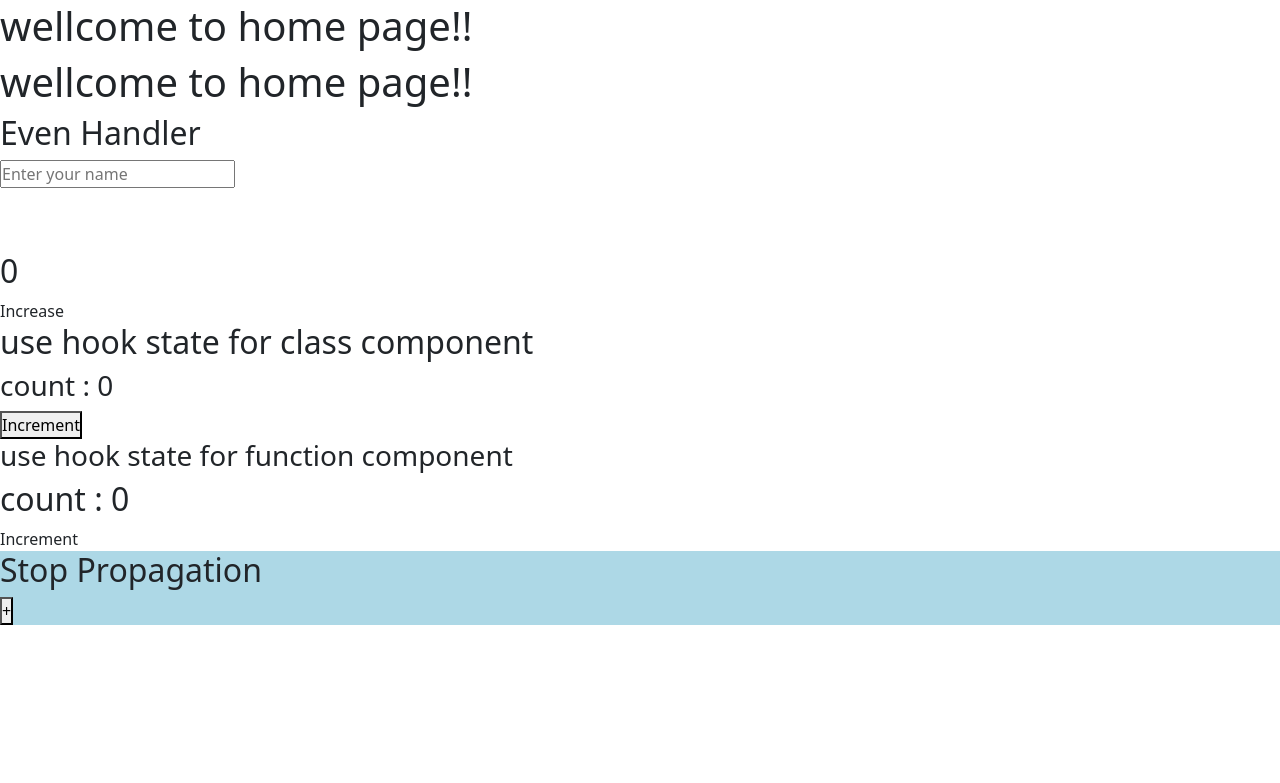
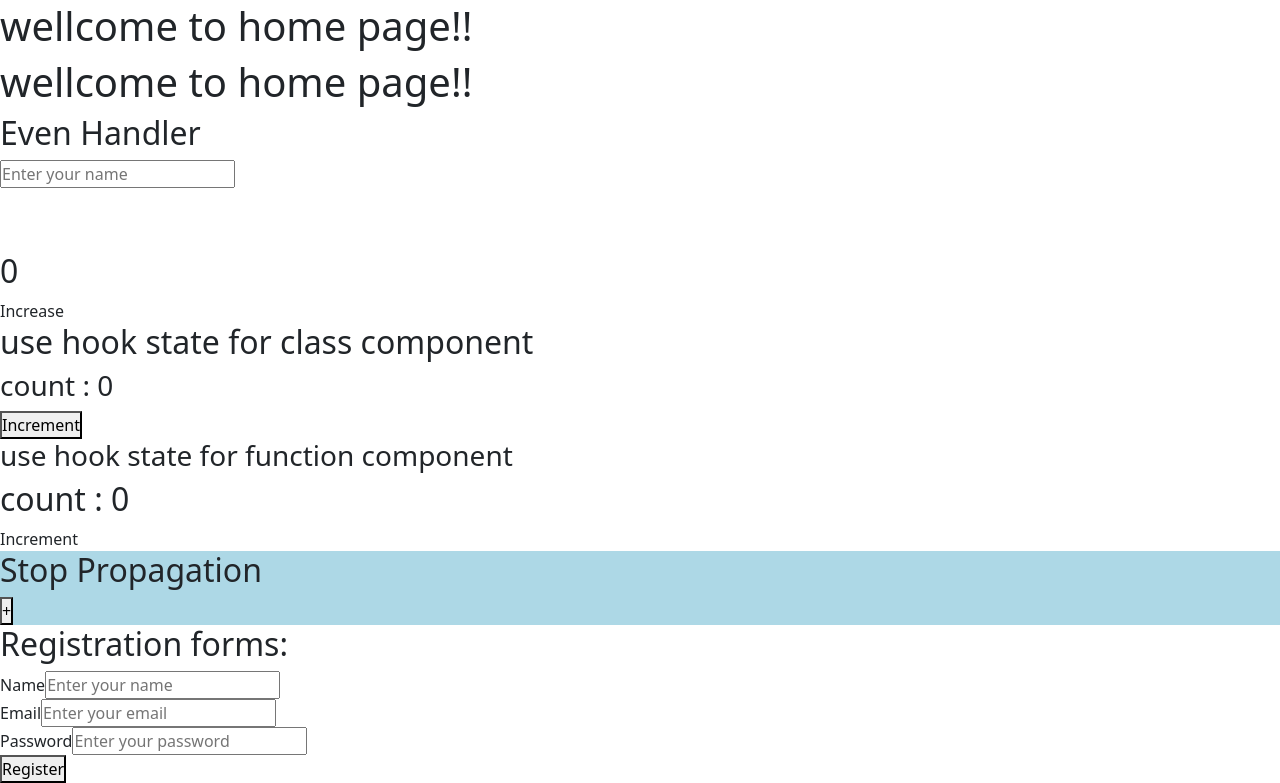
Before and after one commit to arefinMilen/React-JS, a React (Create React App) app in the folder my-app/: page / in a window 1280 px wide. Shown: the part 2111-2894 px from the top of the page. Before the commit the page ends 2736 px from the top, so only its background shows below. Built offline with nearby package versions, Linux system fonts and the light colour scheme.

Commit message:
create form and added event handler for manage input

```diff
--- a/my-app/src/App.js
+++ b/my-app/src/App.js
@@ -11,6 +11,7 @@ import Even_handler from './components/EVENT_HANDLER/index';
 import Event_Binding from './components/Event_Binding/index';
 import Hook_State1 from './components/Hooks_UseState/index1';
 import Hook_State2 from './components/Hooks_UseState/index2';
+import Forms from './components/Forms/Forms';
 {/* nested   data */}
 const users = [
     {
@@ -98,6 +99,9 @@ export default function App() {
             <h2>Stop Propagation</h2>
             <button onClick={handleChildClick}>+</button>
           </div>
+
+          {/* create a user forms */}
+          <Forms />
                   </div>
 </>
   );
--- /dev/null
+++ b/my-app/src/components/Forms/Forms.js
@@ -0,0 +1,28 @@
+import React from 'react'
+import style from './form.module.css';
+export default function Forms() {
+    const handleName = (e) => {
+        console.log(e.target.value);}
+    const handleEmail = (e) => {
+        console.log(e.target.value);}
+    const handlePassword = (e) => {
+        console.log(e.target.value);}
+    const handleSubmit = (e) => {
+        console.log("form is submitted");
+        e.preventDefault();}
+
+  return (
+       <div className='style.formGroup'>
+      <h2>Registration forms: </h2>
+      <form action="" onChange={handleSubmit}>
+        <label htmlFor="name">Name</label>
+        <input type="text" placeholder='Enter your name' id='name' onChange={handleName}/> <br />
+        <label htmlFor="email">Email</label>
+        <input type="email" placeholder='Enter your email' id='email' onChange={handleEmail} /> <br />
+        <label htmlFor="password">Password</label>
+        <input type="password" placeholder='Enter your password' id='password' onChange={handlePassword} /> <br />
+        <button type='submit'>Register</button>
+      </form>
+    </div>
+  )
+}
--- /dev/null
+++ b/my-app/src/components/Forms/form.module.css
@@ -0,0 +1,3 @@
+.formGroup{
+    margin-bottom: 10px;
+}
--- /dev/null
+++ b/package.json
@@ -0,0 +1,5 @@
+{
+  "dependencies": {
+    "uuid": "^11.1.0"
+  }
+}
```
